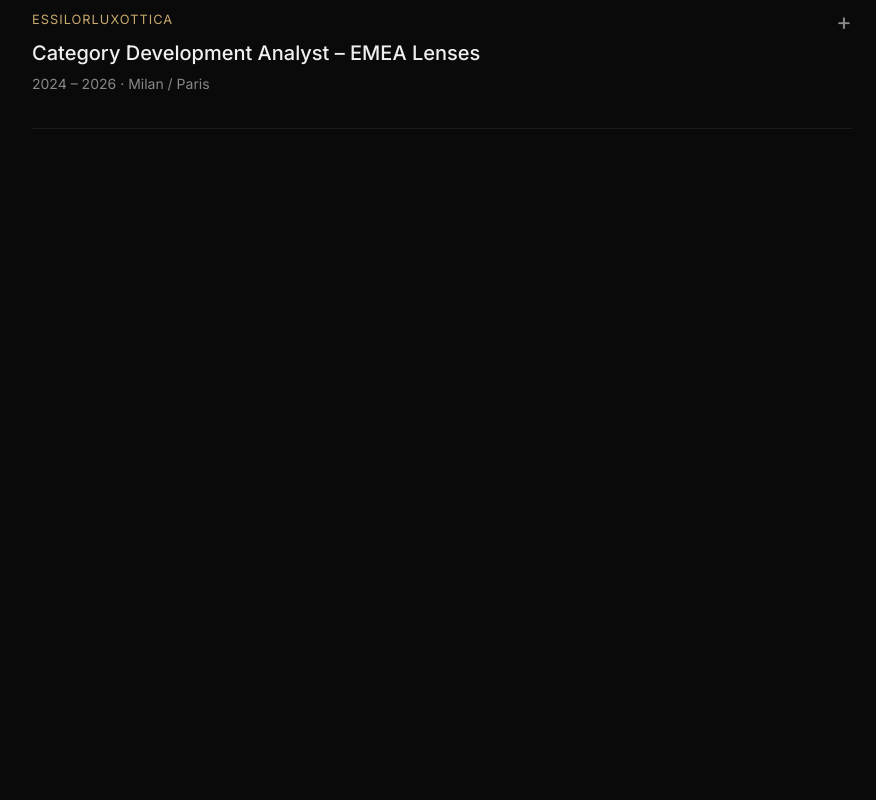
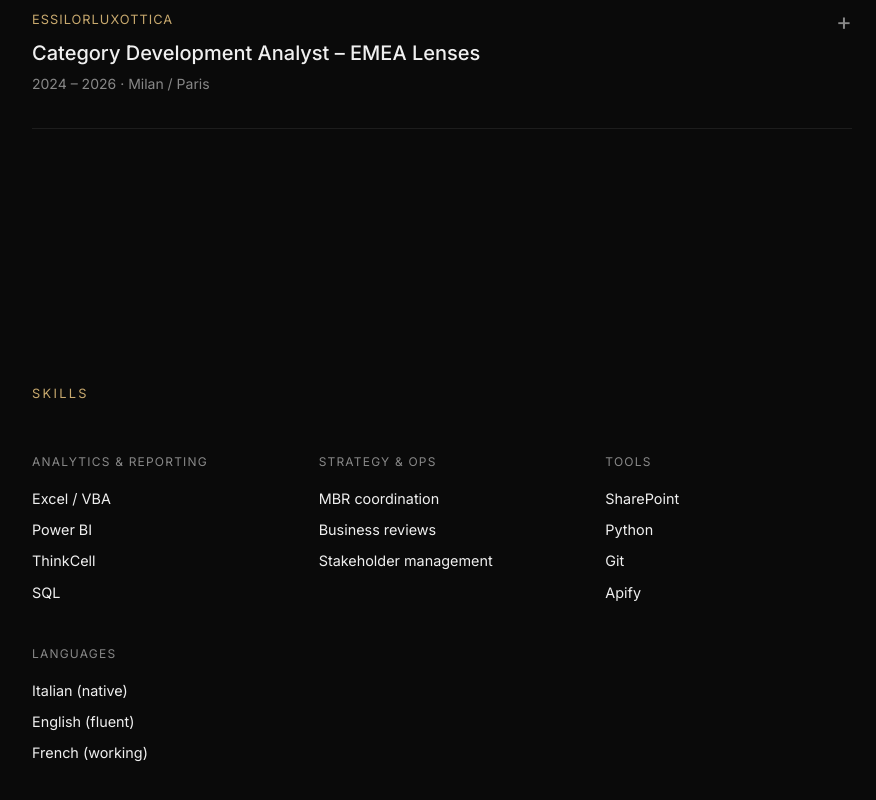
Before and after one commit to alifatico/portfolio, a Next.js app: page / in a window 1280 px wide. Shown: the part 1019-1819 px from the top of the page, without its empty margins (198-1074 px from the left). Before the commit the page ends 1275 px from the top, so only its background shows below. Built offline with nearby package versions, Linux system fonts and the light colour scheme.

Commit message:
feat: add Skills section with grouped label grid

```diff
--- a/app/page.tsx
+++ b/app/page.tsx
@@ -1,6 +1,7 @@
 import Nav from "@/components/Nav";
 import Hero from "@/components/Hero";
 import Work from "@/components/Work";
+import Skills from "@/components/Skills";
 
 export default function Home() {
   return (
@@ -9,6 +10,7 @@
       <main>
         <Hero />
         <Work />
+        <Skills />
       </main>
     </>
   );
--- /dev/null
+++ b/components/Skills.module.css
@@ -0,0 +1,57 @@
+/* components/Skills.module.css */
+.section {
+  padding: var(--section-gap) 2.5rem;
+  max-width: 900px;
+  margin: 0 auto;
+  scroll-margin-top: var(--nav-height);
+}
+
+.sectionLabel {
+  font-size: 0.8rem;
+  letter-spacing: 0.18em;
+  text-transform: uppercase;
+  color: var(--accent);
+  margin-bottom: 3rem;
+}
+
+.grid {
+  display: grid;
+  grid-template-columns: repeat(3, 1fr);
+  gap: 2.5rem;
+}
+
+.group h3 {
+  font-size: 0.75rem;
+  letter-spacing: 0.1em;
+  text-transform: uppercase;
+  color: var(--text-secondary);
+  margin-bottom: 1rem;
+  font-weight: 400;
+}
+
+.group ul {
+  list-style: none;
+  display: flex;
+  flex-direction: column;
+  gap: 0.5rem;
+}
+
+.group ul li {
+  font-size: 0.9rem;
+  color: var(--text-primary);
+}
+
+@media (max-width: 768px) {
+  .grid {
+    grid-template-columns: repeat(2, 1fr);
+  }
+}
+
+@media (max-width: 480px) {
+  .grid {
+    grid-template-columns: 1fr;
+  }
+  .section {
+    padding: var(--section-gap) 1.25rem;
+  }
+}
--- /dev/null
+++ b/components/Skills.tsx
@@ -0,0 +1,26 @@
+// components/Skills.tsx
+import { skillGroups } from "@/data/skills";
+import FadeIn from "@/components/FadeIn";
+import styles from "./Skills.module.css";
+
+export default function Skills() {
+  return (
+    <section id="skills" className={styles.section}>
+      <FadeIn>
+        <p className={styles.sectionLabel}>Skills</p>
+        <div className={styles.grid}>
+          {skillGroups.map((group) => (
+            <div key={group.label} className={styles.group}>
+              <h3>{group.label}</h3>
+              <ul>
+                {group.skills.map((skill) => (
+                  <li key={skill}>{skill}</li>
+                ))}
+              </ul>
+            </div>
+          ))}
+        </div>
+      </FadeIn>
+    </section>
+  );
+}
```
